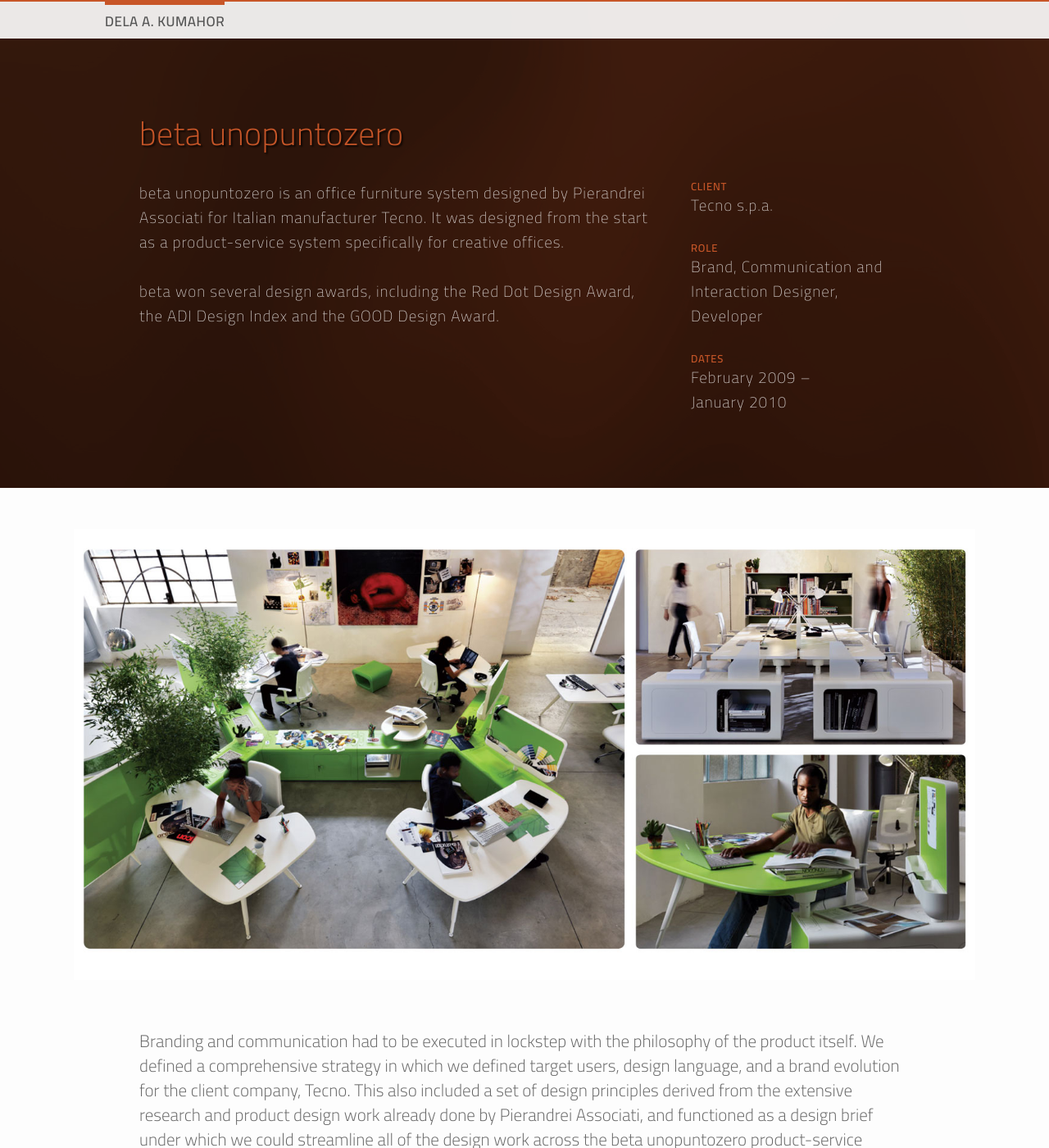
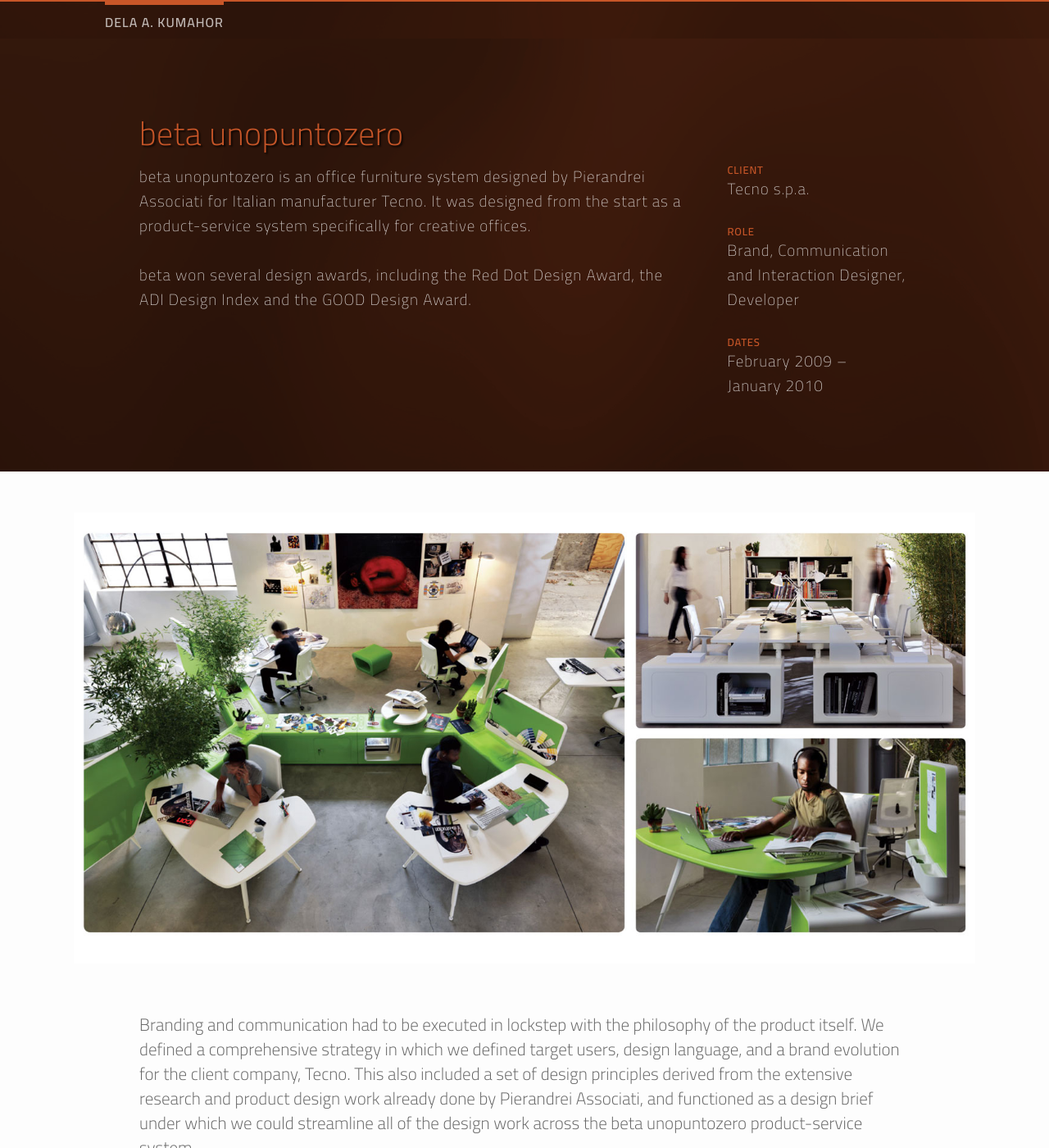
Before and after one commit to delak/portfolio-site, a Jekyll site: the page built from beta.html, in a window 1280 px wide and 1400 px high. Shown: the whole window at 82% size. Built offline with Jekyll 4.4.1, drawn with Linux system fonts in a browser that asks for light colours; nearby versions of some CDN libraries.

Commit message:
Menu with changing background

```diff
--- a/_includes/head.html
+++ b/_includes/head.html
@@ -15,4 +15,6 @@
   {% endif %}
   <link rel="shortcut icon" href="/favicon.ico" type="image/x-icon">
   <link rel="stylesheet" type="text/css" href="https://cdnjs.cloudflare.com/ajax/libs/fancybox/3.2.5/jquery.fancybox.min.css">
+  <script src="//code.jquery.com/jquery-3.2.1.min.js"></script>
+  <script src="/assets/dak.js"></script>
 </head>
--- a/_includes/header.html
+++ b/_includes/header.html
@@ -1,9 +1,4 @@
-<header class="site-header" role="banner">
-  <div id="sticky_sitenav">
-    <ul id="menu-portfolio">
-      <li>
-        <a href="http://delakumahor.com/">Dela A. Kumahor</a>
-      </li>
-    </ul>
-  </div>
+<header class="site-header">
+  <a href="http://delakumahor.com/">Dela A. Kumahor</a>
+  <div class="header-bg"></div>
 </header>
--- a/_layouts/project.html
+++ b/_layouts/project.html
@@ -39,7 +39,6 @@
 
     {% include footer.html %}
 
-    <script src="//code.jquery.com/jquery-3.2.1.min.js"></script>
 	  <script src="https://cdnjs.cloudflare.com/ajax/libs/fancybox/3.2.5/jquery.fancybox.min.js"></script>
     <script type="text/javascript">
 	     $("[data-fancybox]").fancybox({
--- a/_sass/minima.scss
+++ b/_sass/minima.scss
@@ -20,6 +20,7 @@
 $brand-color:      #C85628 !default;
 $brand-color-bright:saturate($brand-color, 20%) !default;
 $brand-color-light:lighten($brand-color, 10%) !default;
+$brand-color-dark: darken($brand-color, 10%) !default;
 
 $grey-color:       #333333 !default;
 $grey-color-light: lighten($grey-color, 40%) !default;
--- a/_sass/minima/_layout.scss
+++ b/_sass/minima/_layout.scss
@@ -1,28 +1,69 @@
 /*
- GENERAL
+ Menu
 */
-#menu_links {
-	padding: 0
+.site-header {
+	position: fixed;
+	border-top: 2px solid $brand-color;
+	min-width: 100%;
+	z-index: 1000;
+
+	a {
+		display: inline-block;
+		position: absolute;
+		font-weight: $font-semi-bold;
+		color: rgba(255, 255, 255, 0.7);
+		margin-left: 10%;
+		padding: 9px 0;
+		text-transform: uppercase;
+		letter-spacing: .06em;
+		border-top: 4px solid $brand-color;
+		z-index: 1002;
+		@include opacity-transition;
+	}
+
+	.header-bg {
+		position: absolute;
+		width: 100%;
+		height: 45px;
+		z-index: 1001;
+		opacity: 0.8;
+		background: {
+			color: $brand-color;
+			image: url('/assets/images/bg1.png');
+	  	attachment: fixed;
+	  	position: center center;
+			blend-mode: multiply;
+			size: cover;
+		}
+		@include opacity-transition;
+	}
+
+	&.orangeify {
+		a {
+			color: $brand-color-dark !important;
+			@include opacity-transition;
+		}
+
+		.header-bg {
+			background: {
+				color: rgba(255, 255, 255, 0.9) !important;
+				image: none !important;
+			}
+			@include opacity-transition;
+		}
+	}
 }
 
-#home-menu {
-	position: absolute;
-	height: 0;
-	left: 0;
-  margin: 0;
-	@include transform-transition;
-}
 
 #home-menu.element-is-sticky, #sticky_sitenav {
 	height: 45px;
 	margin-top: 50px;
-	background-color: rgba(255, 255, 255, 0.9);
 	border-top: 2px solid $brand-color;
 	@include transform-transition;
 }
 
 #home-menu.element-is-sticky li a, #sticky_sitenav li a {
-	color: #555;
+	color: rgba(255, 255, 255, 0.7);
 }
 
 #home-menu.element-is-sticky li:first-child, #sticky_sitenav li:first-child {
@@ -35,11 +76,7 @@
 	padding: 0 10%;
 }
 
-#sticky_sitenav {
-	height: 45px;
-	position: fixed;
-	margin: 0
-}
+
 
 #sticky_sitenav li, #home-menu li {
 	float: right;
@@ -501,7 +538,7 @@
 			size: 40px;
 			weight: $font-light;
 		}
-		padding: 140px 0 20px;
+		padding-top: 140px;
 		line-height: 45px;
 		color: $brand-color;
 		text-shadow: 2px 2px 2px rgba(0, 0, 0, 0.7);
@@ -523,7 +560,7 @@
 	  flex-wrap: nowrap;
 
 		.project-info {
-			width: 70%;
+			width: 75%;
 			margin-right: 25px;
 
 			p {
@@ -532,7 +569,7 @@
 		}
 
 		.project-metadata {
-			width: 30%;
+			width: 25%;
 			margin-left: 25px;
 
 			.stat {
@@ -739,6 +776,10 @@
 	svg {
 		color: $brand-color;
 		background-color: #fff;
+
+		&::before {
+			border-color: #fff;
+		}
 	}
 
 	.fancybox-toolbar button {
--- /dev/null
+++ b/assets/dak.js
@@ -0,0 +1,12 @@
+$(document).ready(function(){
+  $(window).on('scroll', function() {
+    var y_scroll_pos = window.pageYOffset;
+    var scroll_pos_test = $('.intro-container').height() + 15;
+
+    if(y_scroll_pos > scroll_pos_test) {
+      $('.site-header').addClass('orangeify');
+    } else {
+      $('.site-header').removeClass('orangeify');
+    }
+  });
+});
--- a/beta.html
+++ b/beta.html
@@ -39,7 +39,7 @@
     <h3>The concept book: reshape. adapt. evolve.</h3>
     <p>A 270-page concept book expounding on beta as a philosophy and Pierandrei Associati's design process, from conceptualization to research to implementation. It was used as a sales and marketing tool, and as an accompaniment to the product itself.</p>
   </div>
-  <div class="ui-image" style="background-image: url({{ site.imagepath }}tcb.jpg)">
+  <div class="ui-image" style="background-image: url({{ site.imagepath }}tcb.jpg); height: 480px; background-position: bottom center;">
     <p>
       <a data-caption="The concept book: reshape. adapt. evolve." href="{{ site.imagepath }}tcb.jpg" data-fancybox="lightbox-{{ page.shortcode }}">
       </a>
```
